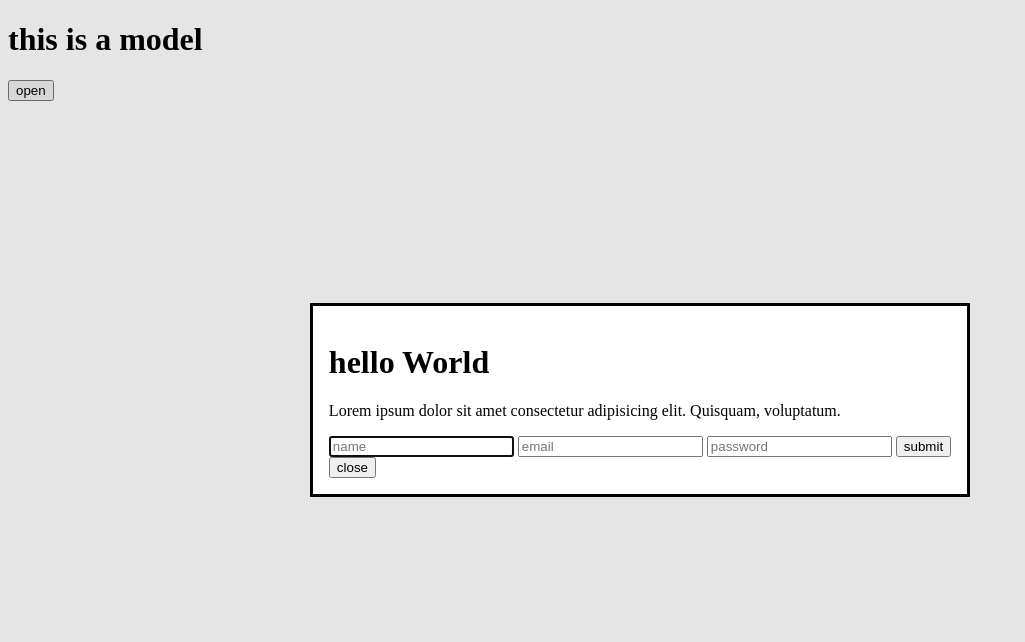
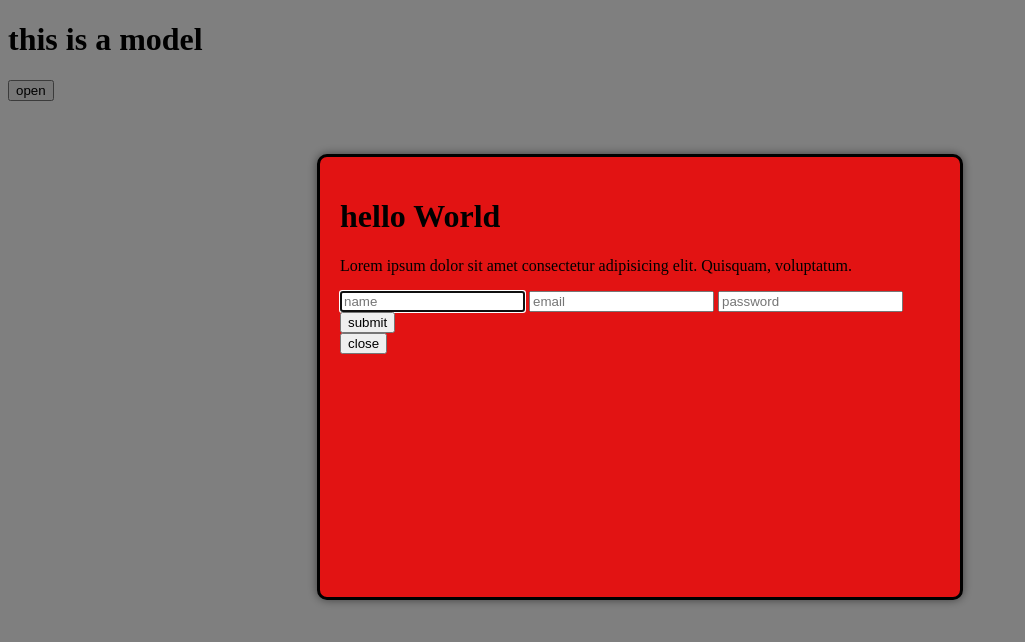
Before and after one commit to flutterde/htmls, a plain HTML site: page dialog_modal/index.html in a window 1280 px wide. Both pictures are taken after a click on the button "open". Shown: the whole page, without its empty margins (0-1025 px from the left). Drawn offline with Linux system fonts and the light colour scheme.

Commit message:
css added to /dialog_modal

```diff
--- a/dialog_modal/index.html
+++ b/dialog_modal/index.html
@@ -5,6 +5,25 @@
     <meta http-equiv="X-UA-Compatible" content="IE=edge">
     <meta name="viewport" content="width=device-width, initial-scale=1.0">
     <title>Document</title>
+
+    <style>
+        dialog {
+            width: 600px;
+            height: 400px;
+            background-color: #e21313;
+            border-radius: 10px;
+            padding: 20px;
+            box-shadow: 0 0 10px rgba(0, 0, 0, 0.5);
+            position: fixed;
+            top: 50%;
+            left: 50%;
+            transform: translate(-50%, -50%);
+
+        }
+        dialog::backdrop {
+            background-color: rgba(0, 0, 0, 0.5);
+        }
+    </style>
 </head>
 <body>
     <h1>this is a model</h1>
```
